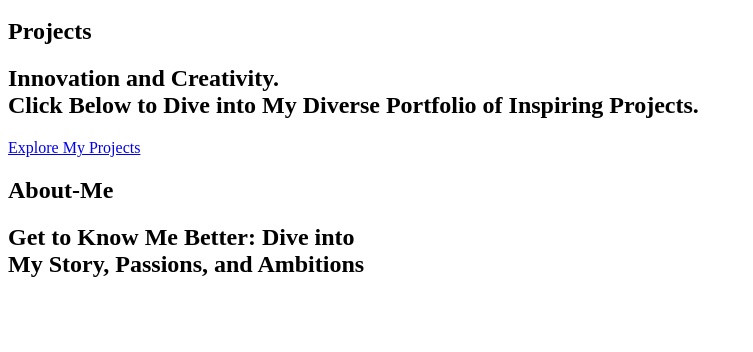
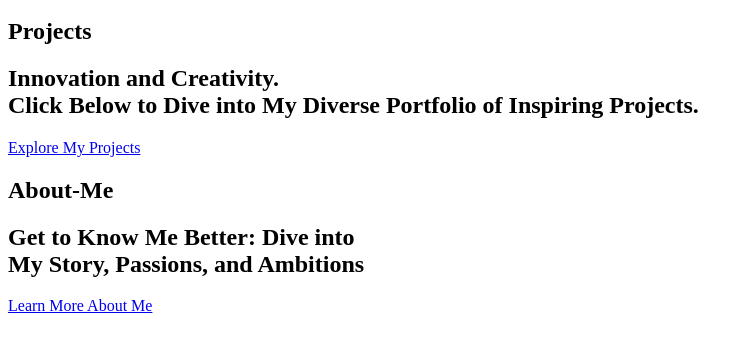
Before and after one commit to NJIT-WIS/midterm-portfolio-yhannineh, a website: page docs/index.html in a window 1280 px wide. Shown: the part 46-398 px from the top of the page, without its empty margins (0-753 px from the left). Drawn offline with Linux system fonts and the light colour scheme.

Commit message:
Added Learn more button that takes to About me page

```diff
--- a/docs/index.html
+++ b/docs/index.html
@@ -27,6 +27,6 @@
             <div class="hero-content">
                 <h1>About-Me</h1>
                 <h2>Get to Know Me Better: Dive into<br>My Story, Passions, and Ambitions</h2>
-
+                <a class="pill-link" href="aboutme.html">Learn More About Me</a>
             </div>
         </section>
```
